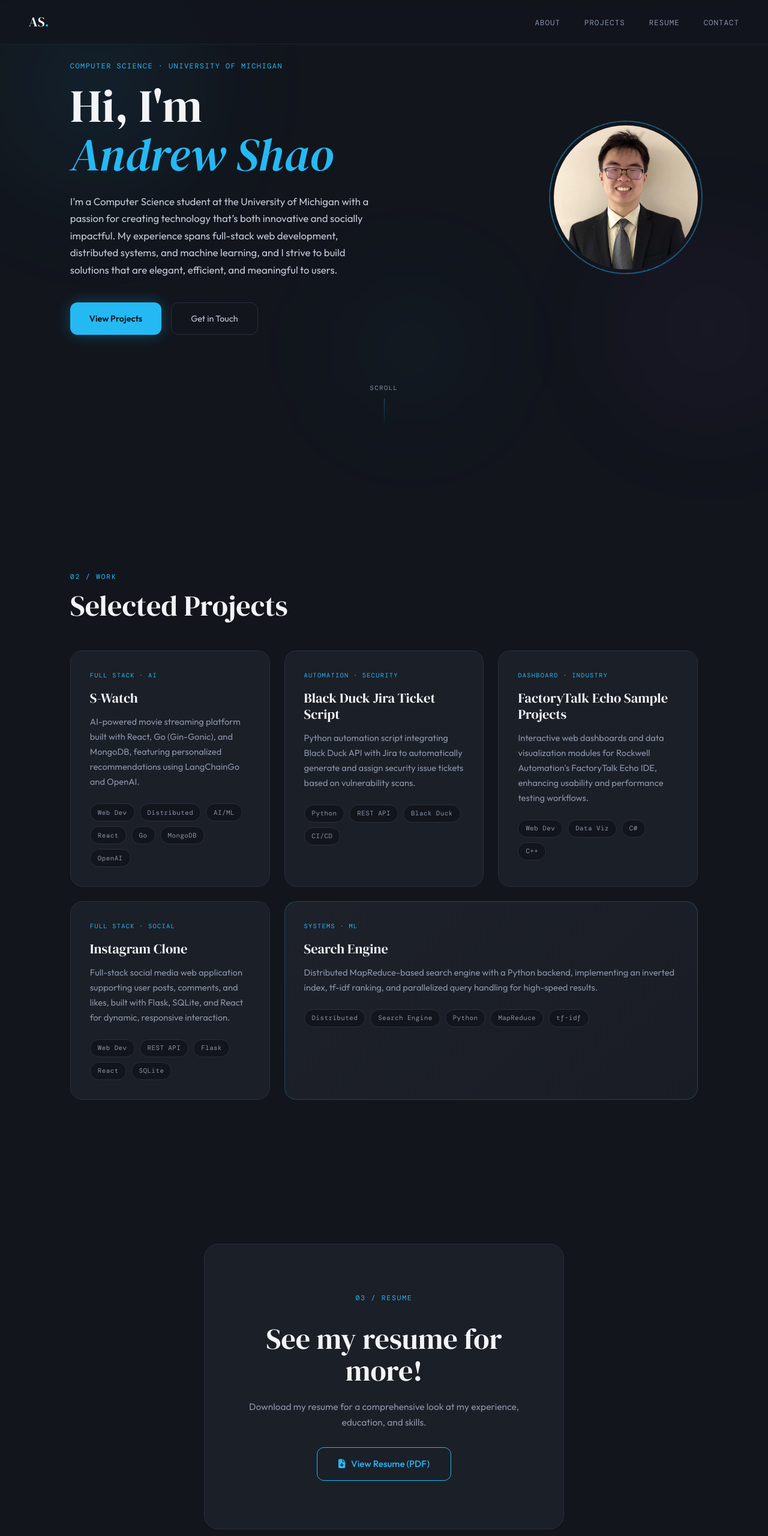
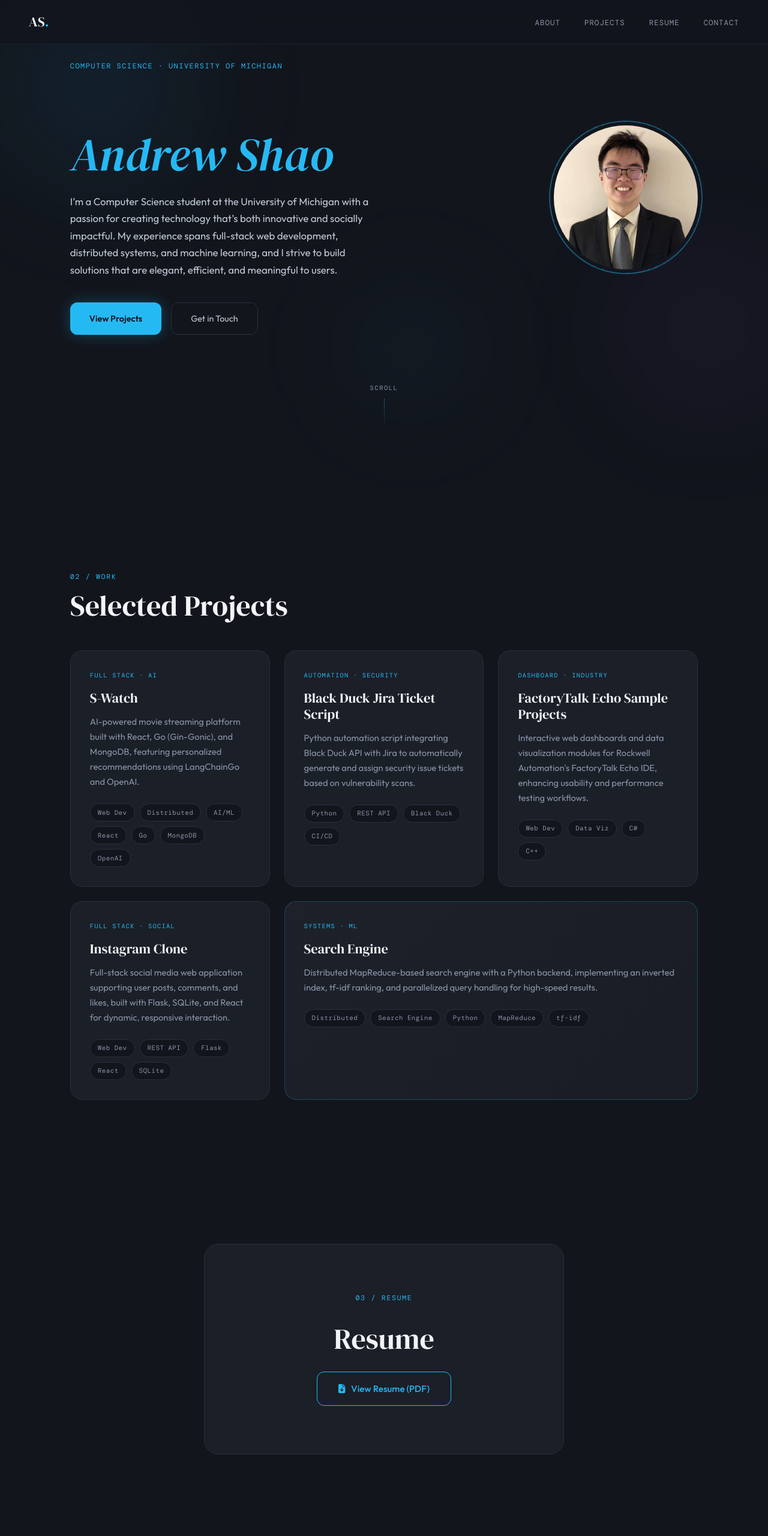
Before and after one commit to AndrewShao628/AndrewShao628.github.io, a plain HTML site: page index.html in a window 1280 px wide. Shown: the top 2560 px of the page at 60% size. Drawn offline with nearby package versions, Linux system fonts and the light colour scheme; a web font is replaced by a local one.

Commit message:
Update index.html

```diff
--- a/index.html
+++ b/index.html
@@ -33,7 +33,7 @@
     <div class="about-container">
       <div class="about-text">
         <p class="eyebrow">Computer Science · University of Michigan</p>
-        <h1>Hi, I'm<br><em>Andrew Shao</em></h1>
+        <h1><br><em>Andrew Shao</em></h1>
         <p class="about-bio">
           I’m a Computer Science student at the University of Michigan with a passion for creating technology that’s both innovative and socially impactful. My experience spans full-stack web development, distributed systems, and machine learning, and I strive to build solutions that are elegant, efficient, and meaningful to users.
         </p>
@@ -117,8 +117,7 @@
   <section id="resume" class="section resume-section">
     <div class="resume-inner">
       <span class="section-label">03 / Resume</span>
-      <h2>See my resume for more!</h2>
-      <p>Download my resume for a comprehensive look at my experience, education, and skills.</p>
+      <h2>Resume</h2>
       <a href="assets/resume.pdf" target="_blank" class="resume-button">
         <i class="fas fa-file-arrow-down"></i>
         View Resume (PDF)
@@ -130,7 +129,7 @@
   <section id="contact" class="section">
     <div class="section-header">
       <span class="section-label">04 / Contact</span>
-      <h2>Let's Connect!</h2>
+      <h2>Contact Me Here:</h2>
       <!-- <p class="contact-sub">Open to internships, collaborations, and interesting problems.</p> -->
     </div>
     <div class="contact-icons">
```
